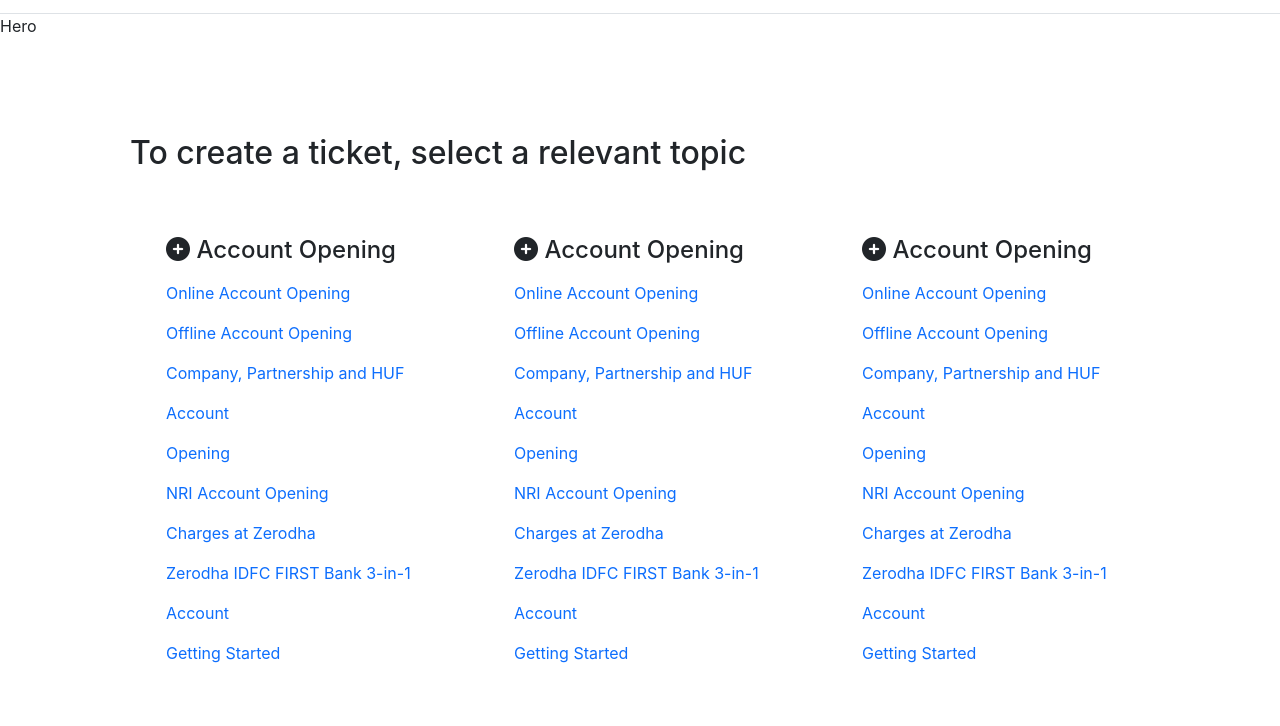
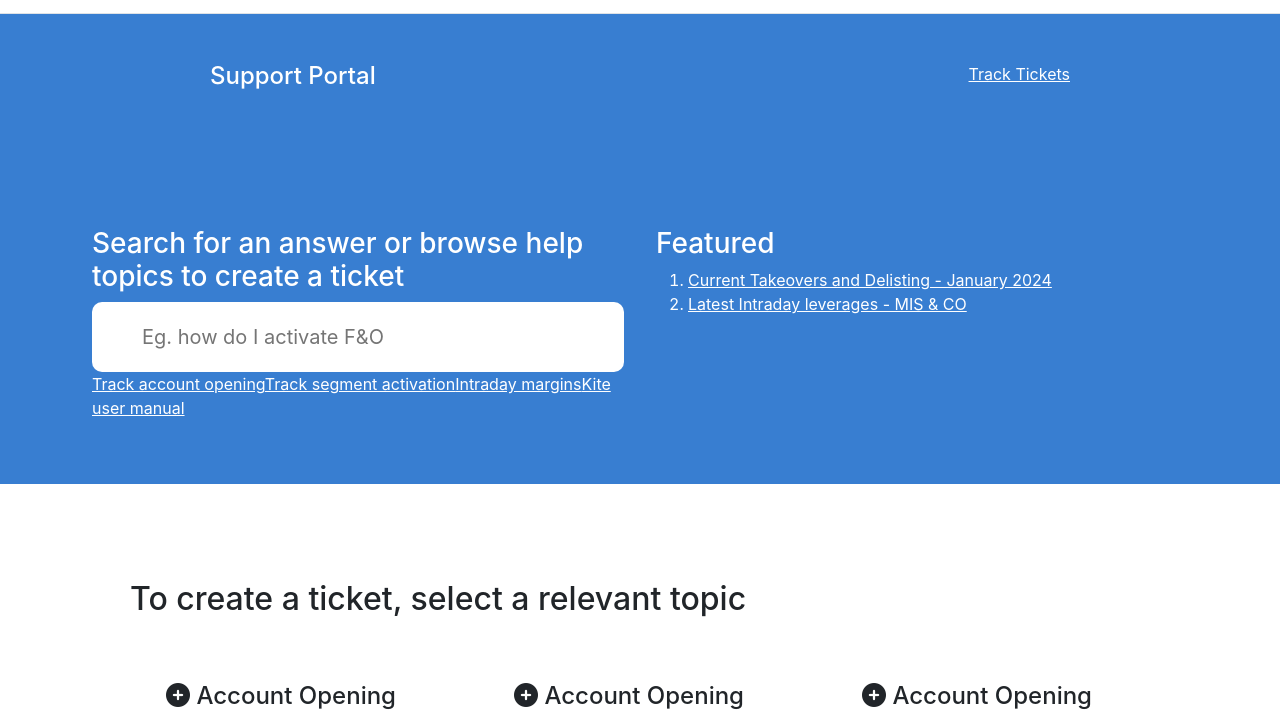
Before and after one commit to AdityaTile04/TradeLense, a React app in the folder frontend/: page /support in a window 1280 px wide. Shown: the part 59-785 px from the top of the page. Built offline with nearby package versions, Linux system fonts and the light colour scheme.

Commit message:
complete hero section of support page

```diff
--- a/frontend/src/index.css
+++ b/frontend/src/index.css
@@ -19,3 +19,26 @@
 .hover-blue:hover {
   color: orangered;
 }
+
+#supportHero {
+  background-color: rgb(56, 126, 209);
+  color: white;
+}
+
+#supportHero a {
+  color: white;
+}
+
+#supportWrapper {
+  display: flex;
+  justify-content: space-between;
+  margin: 0 150px;
+}
+
+#supportHero input {
+  padding: 20px 50px;
+  width: 100%;
+  font-size: 20px;
+  border-radius: 10px;
+  border: none;
+}
--- a/frontend/src/landing_page/support/Hero.js
+++ b/frontend/src/landing_page/support/Hero.js
@@ -1,9 +1,38 @@
-import React from 'react'
+import React from "react";
 
 function Hero() {
   return (
-    <div>Hero</div>
-  )
+    <section className="container-fluid" id="supportHero">
+      <div className="p-5 " id="supportWrapper">
+        <h4>Support Portal</h4>
+        <a href="">Track Tickets</a>
+      </div>
+      <div className="row p-5 m-3">
+        <div className="col-6 p-3">
+          <h1 className="fs-3">
+            Search for an answer or browse help topics to create a ticket
+          </h1>
+          <input placeholder="Eg. how do I activate F&O" />
+          <br />
+          <a href="">Track account opening</a>
+          <a href="">Track segment activation</a>
+          <a href="">Intraday margins</a>
+          <a href="">Kite user manual</a>
+        </div>
+        <div className="col-6 p-3">
+          <h1 className="fs-3">Featured</h1>
+          <ol>
+            <li>
+              <a href="">Current Takeovers and Delisting - January 2024</a>
+            </li>
+            <li>
+              <a href="">Latest Intraday leverages - MIS & CO</a>
+            </li>
+          </ol>
+        </div>
+      </div>
+    </section>
+  );
 }
 
-export default Hero
+export default Hero;
```
